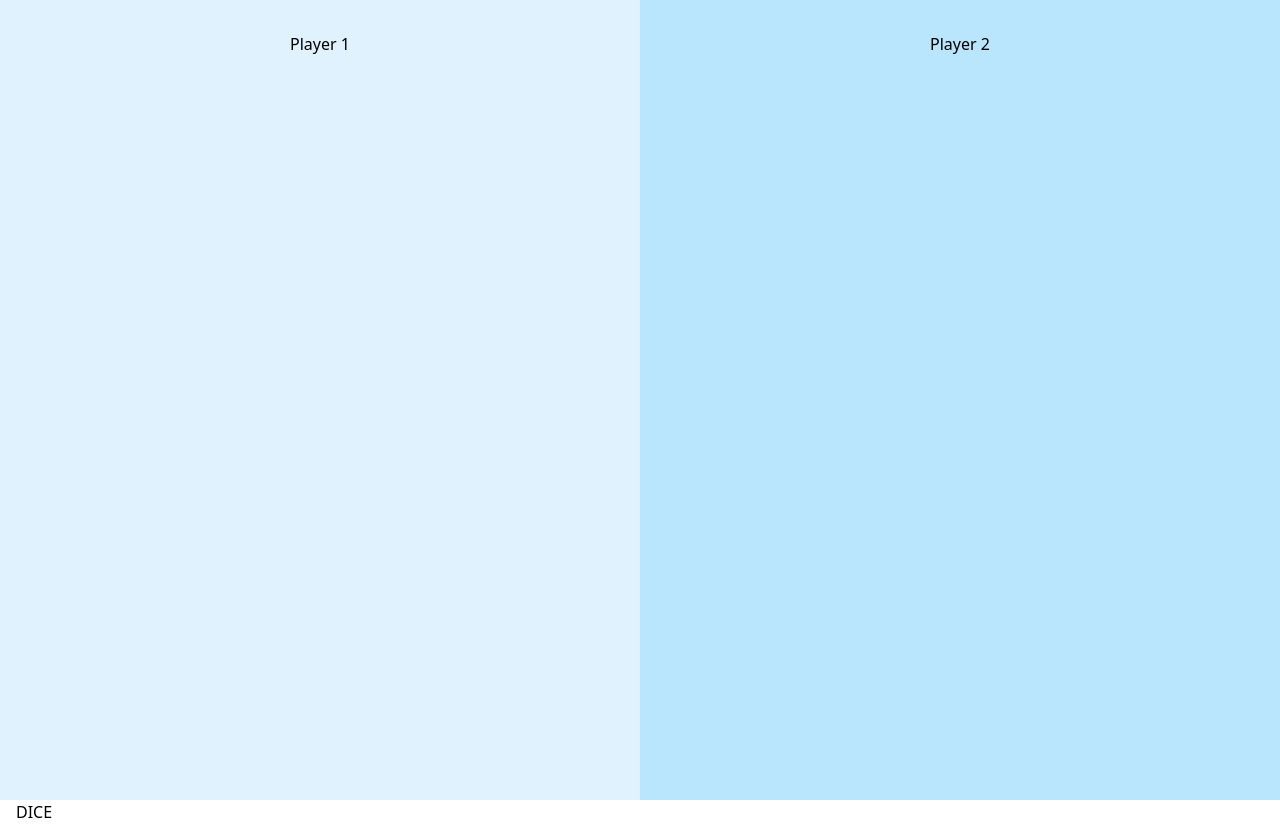
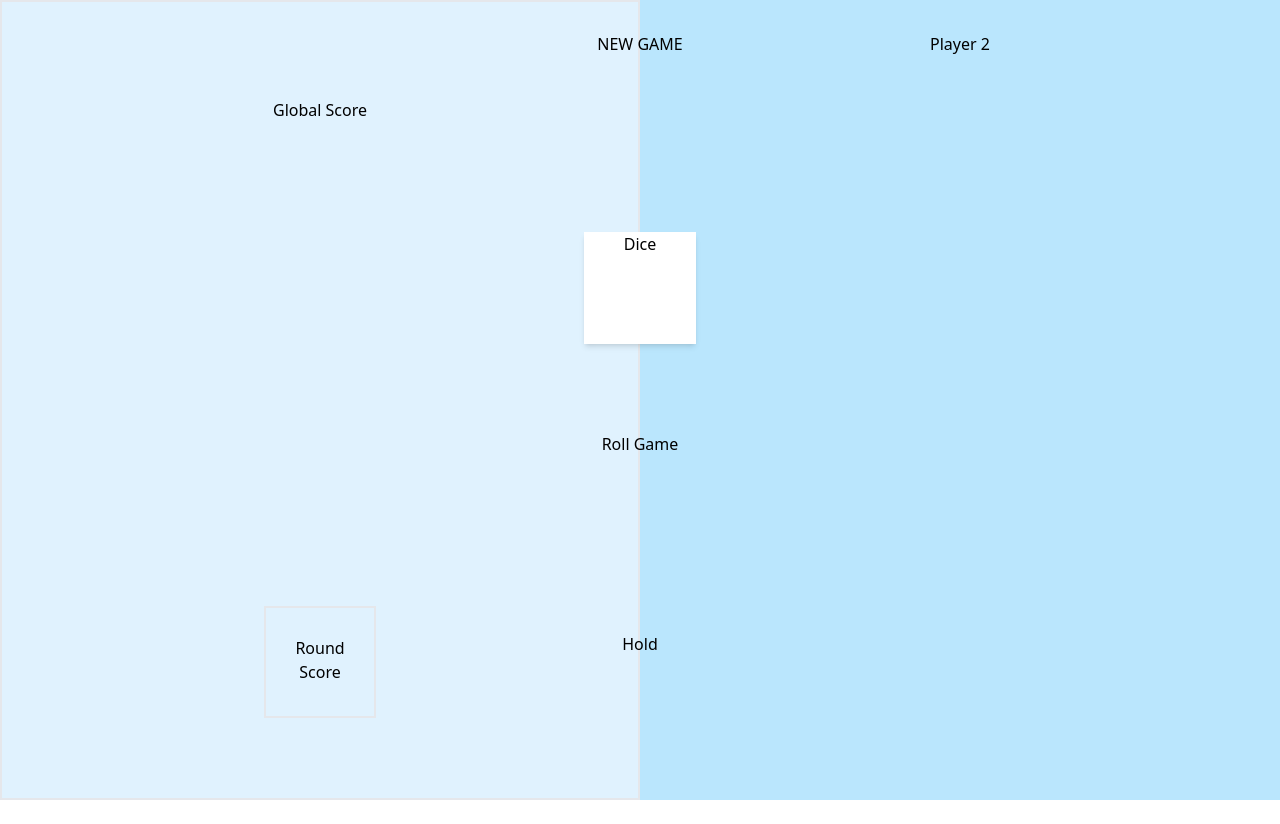
Before and after one commit to dborione/web-dice-game, a plain HTML site: page src/index.html in a window 1280 px wide. After the commit the page ends 800 px from the top, so only its background shows below. Drawn offline with Linux system fonts and the light colour scheme.

Commit message:
add dice and text placements

```diff
--- a/src/index.html
+++ b/src/index.html
@@ -11,12 +11,25 @@
         <!-- <h1 id="button" class="text-center text-3xl font-sans">
             New Game
         </h1> -->
-        <div class="h-screen flex sm:flex-row flex-col">
-            <div class="py-8 text-center basis-1/2 bg-sky-100">Player 1</div>
+        <div class="relative h-screen flex flex-row">
+            <div class="text-center basis-1/2 bg-sky-100">
+                <div class="relative h-screen border-2 container">
+                    <div class="py-8"></div>
+                    <div class="py-8">Global Score</div>
+                    <div class="absolute inset-x-0 bottom-20 p-7 mx-auto text-center h-28 w-28 border-2 container">Round Score</div>
+                </div>
+            </div>
             <div class="py-8 text-center basis-1/2 bg-sky-200">Player 2</div>
-        </div>
-        <div class="isolate container mx-auto px-4">
-            DICE
+            <div class="flex h-screen w-screen flex-col absolute border-rose-600">
+                <div class="py-8  border-rose-600 text-center basis-1/4">NEW GAME</div>
+                <div id="button" class="py-8 border-rose-600  basis-1/4">
+                    <div class="bg-white shadow-md h-28 w-28 container mx-auto text-center">
+                        Dice
+                    </div>
+                </div>
+                <div class="py-8 text-center basis-1/4">Roll Game</div>
+                <div id="button" class="py-8 text-center basis-1/4">Hold</div>
+            </div>
         </div>
     </body>
 </html>
```
Also changed, not shown: dist/output.css.
